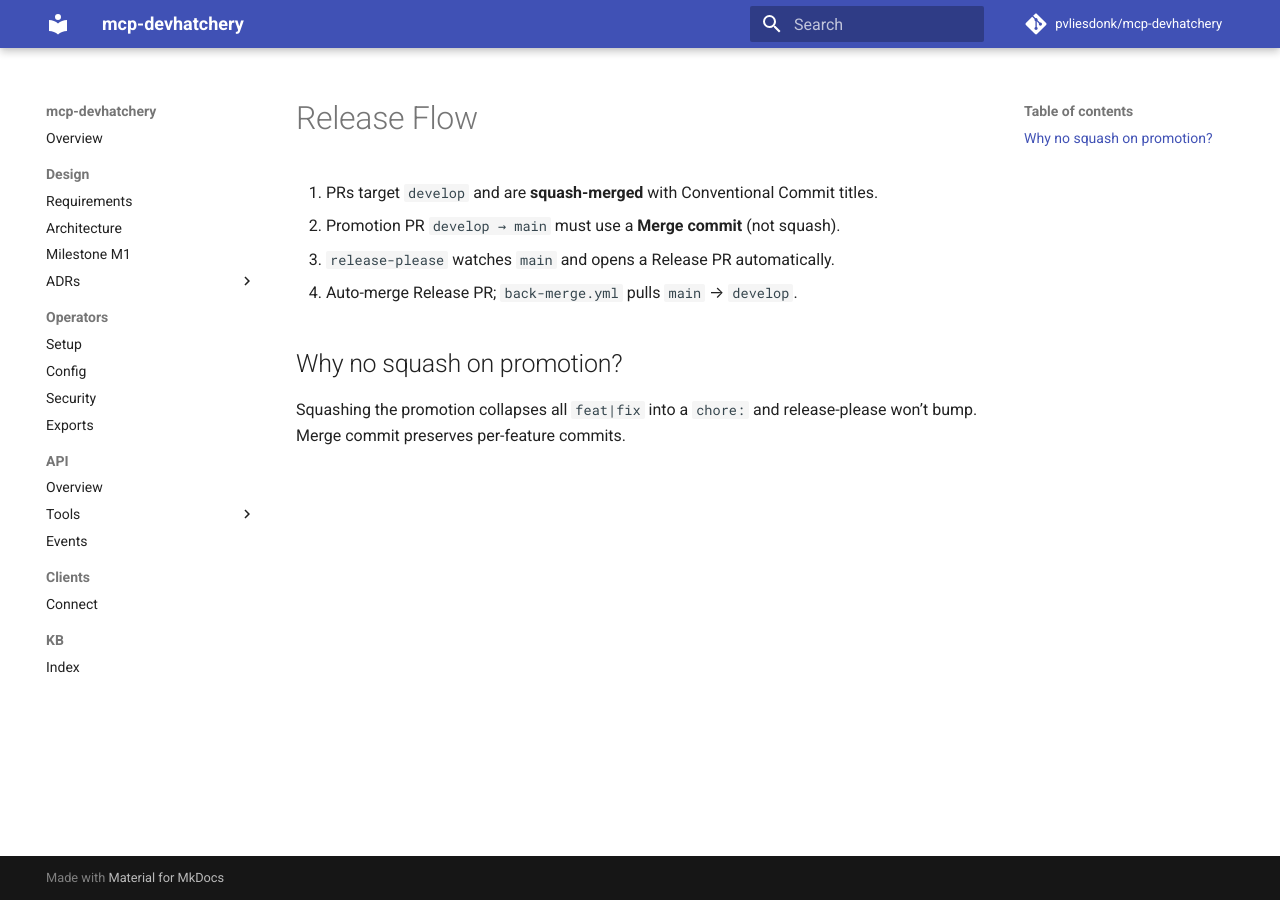
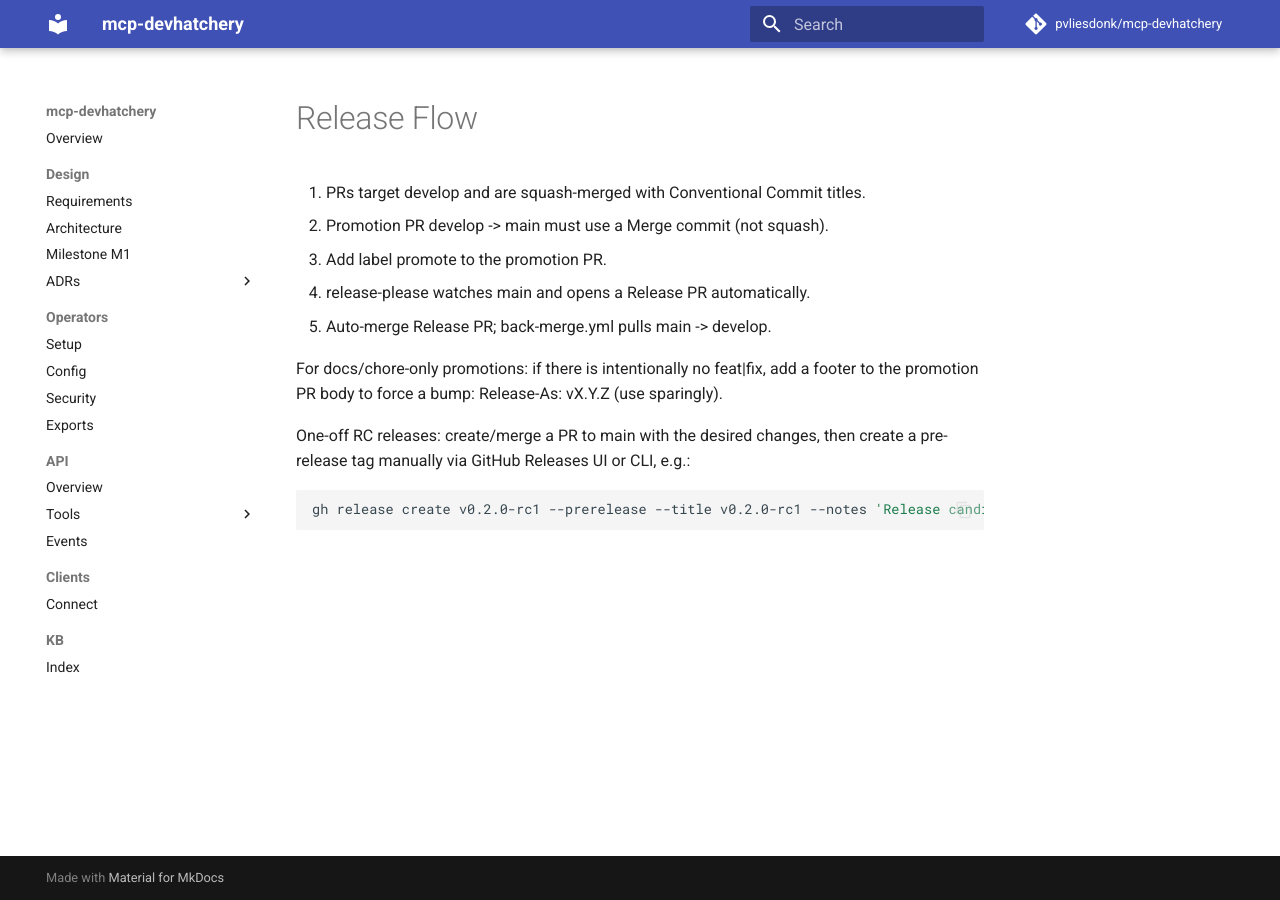
Before and after one commit to pvliesdonk/mcp-devhatchery, an MkDocs documentation site: the page built from docs/operators/release_flow.md, in a window 1280 px wide. Built offline with MkDocs 1.6.1 and Material for MkDocs 9.7.7, drawn with Linux system fonts in a browser that asks for light colours; comment, search, counter and statistics services are not loaded.

Commit message:
ci: add minimal promotion guard + docs
- Require promote label on develop->main PRs
- Comment merge-method guidance
- Add operator docs for release flow and manual RC

````diff
--- a/docs/operators/release_flow.md
+++ b/docs/operators/release_flow.md
@@ -1,9 +1,15 @@
 # Release Flow
 
-1. PRs target `develop` and are **squash-merged** with Conventional Commit titles.
-2. Promotion PR `develop → main` must use a **Merge commit** (not squash).
-3. `release-please` watches `main` and opens a Release PR automatically.
-4. Auto-merge Release PR; `back-merge.yml` pulls `main` → `develop`.
+1. PRs target develop and are squash-merged with Conventional Commit titles.
+2. Promotion PR develop -> main must use a Merge commit (not squash).
+3. Add label promote to the promotion PR.
+4. release-please watches main and opens a Release PR automatically.
+5. Auto-merge Release PR; back-merge.yml pulls main -> develop.
 
-## Why no squash on promotion?
-Squashing the promotion collapses all `feat|fix` into a `chore:` and release-please won’t bump. Merge commit preserves per-feature commits.
+For docs/chore-only promotions: if there is intentionally no feat|fix, add a footer to the promotion PR body to force a bump: Release-As: vX.Y.Z (use sparingly).
+
+One-off RC releases: create/merge a PR to main with the desired changes, then create a pre-release tag manually via GitHub Releases UI or CLI, e.g.:
+
+```bash
+gh release create v0.2.0-rc1 --prerelease --title v0.2.0-rc1 --notes 'Release candidate for 0.2.0'
+```
````
Also changed, not shown: 1 other file.
